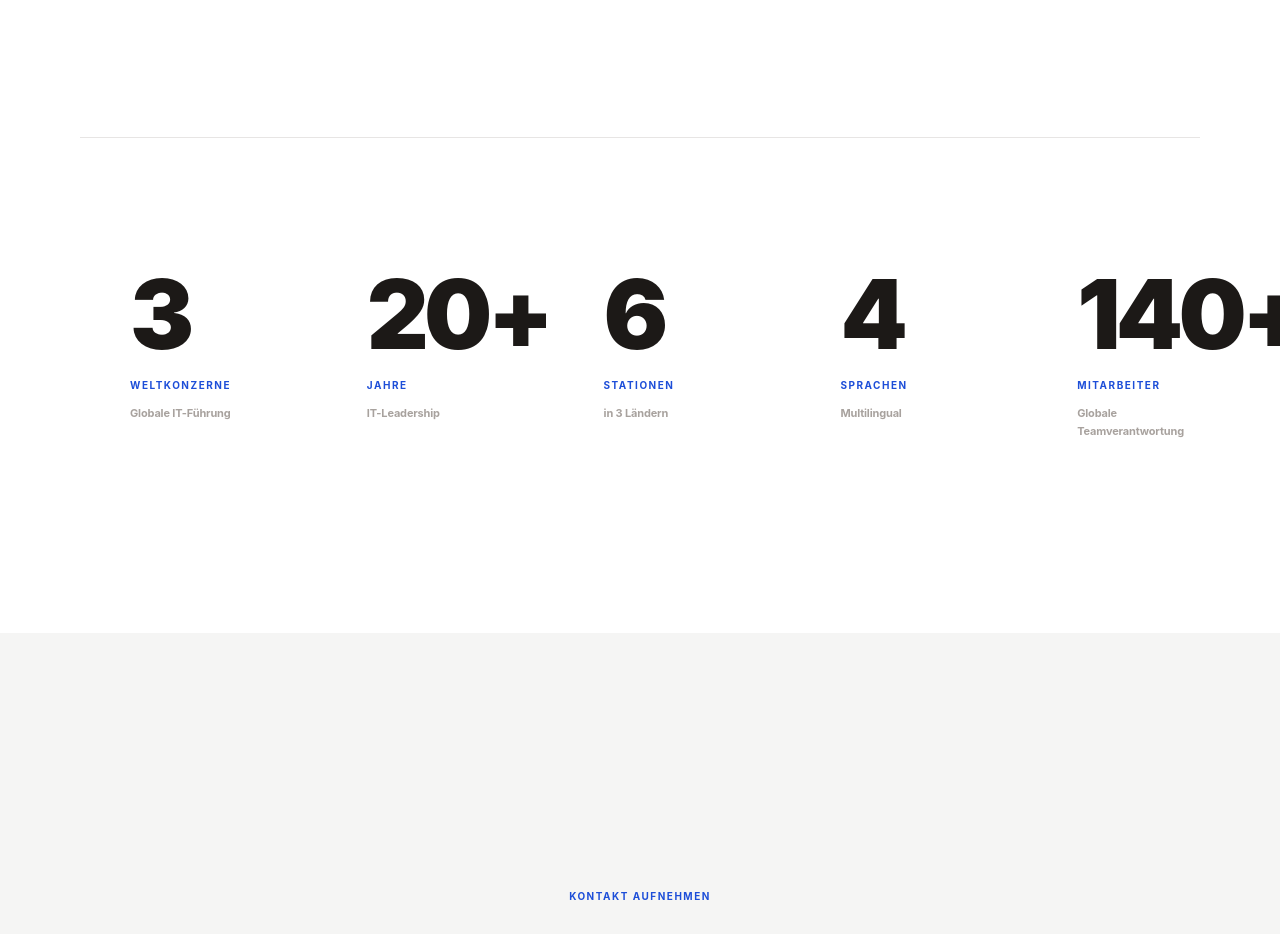
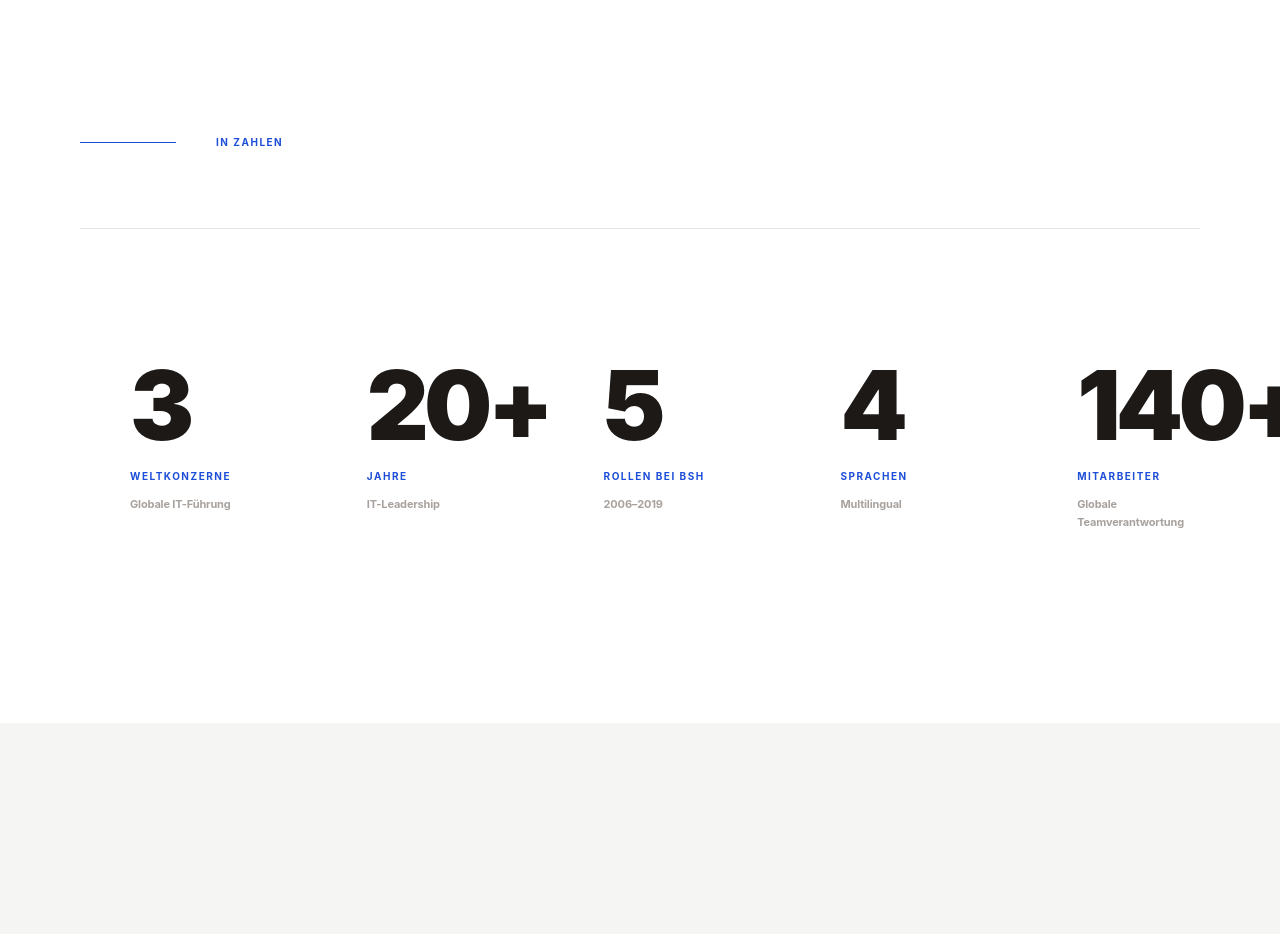
Before and after one commit to MuKiz79/muammerkizilaslan.com, a website: page index.html in a window 1280 px wide. Shown: the part 8360-9294 px from the top of the page. Drawn offline with Linux system fonts and the light colour scheme.

Commit message:
Anchor the stats row and swap the floating "6 Stations" number
Adds an "In Zahlen" / "In Numbers" kicker above the metrics grid so
the section reads as a deliberate block rather than an orphan row of
numbers drifting between the dark expertise block and the contact
section.

Replaces the "6 Stations · in 3 Countries" stat (which no longer had
a visible reference on the page after the station timeline was cut)
with "5 Roles at BSH · 2006-2019" — a fact the BSH career card
directly supports.

Co-Authored-By: Claude Opus 4.7 (1M context) <noreply@anthropic.com>

```diff
--- a/index.html
+++ b/index.html
@@ -553,6 +553,9 @@
         <!-- ═══════════════════════════════════════════════════ -->
         <section id="impact" class="py-32 md:py-48 px-8 md:px-20 bg-white relative">
             <div class="max-w-[2200px] mx-auto relative z-10">
+                <h2 class="text-[10px] tracking-executive text-blue-700 mb-20 flex items-center gap-10 reveal">
+                    <span class="w-24 h-[1px] bg-blue-700"></span> In Zahlen
+                </h2>
                 <div class="grid grid-cols-2 md:grid-cols-5 gap-8 md:gap-16 border-t border-stone-200 pt-20 md:pt-32 reveal" id="metrics-grid">
                     <div class="group border-l-2 border-transparent hover:border-blue-700 pl-8 md:pl-12 transition-all duration-1000">
                         <p class="text-5xl md:text-8xl font-black tracking-tighter mb-4 text-stone-900 group-hover:text-blue-700 transition-all leading-none counter" data-target="3" data-suffix="">0</p>
@@ -565,9 +568,9 @@
                         <p class="text-[11px] text-stone-400 font-bold leading-relaxed">IT-Leadership</p>
                     </div>
                     <div class="group border-l-2 border-transparent hover:border-blue-700 pl-8 md:pl-12 transition-all duration-1000">
-                        <p class="text-5xl md:text-8xl font-black tracking-tighter mb-4 text-stone-900 group-hover:text-blue-700 transition-all leading-none counter" data-target="6">0</p>
-                        <p class="text-[10px] font-black tracking-executive text-blue-700 mb-3">Stationen</p>
-                        <p class="text-[11px] text-stone-400 font-bold leading-relaxed">in 3 L&auml;ndern</p>
+                        <p class="text-5xl md:text-8xl font-black tracking-tighter mb-4 text-stone-900 group-hover:text-blue-700 transition-all leading-none counter" data-target="5">0</p>
+                        <p class="text-[10px] font-black tracking-executive text-blue-700 mb-3">Rollen bei BSH</p>
+                        <p class="text-[11px] text-stone-400 font-bold leading-relaxed">2006&ndash;2019</p>
                     </div>
                     <div class="group border-l-2 border-transparent hover:border-blue-700 pl-8 md:pl-12 transition-all duration-1000">
                         <p class="text-5xl md:text-8xl font-black tracking-tighter mb-4 text-stone-900 group-hover:text-blue-700 transition-all leading-none counter" data-target="4">0</p>
```
Also changed, not shown: en/index.html (+4 -1 lines).
